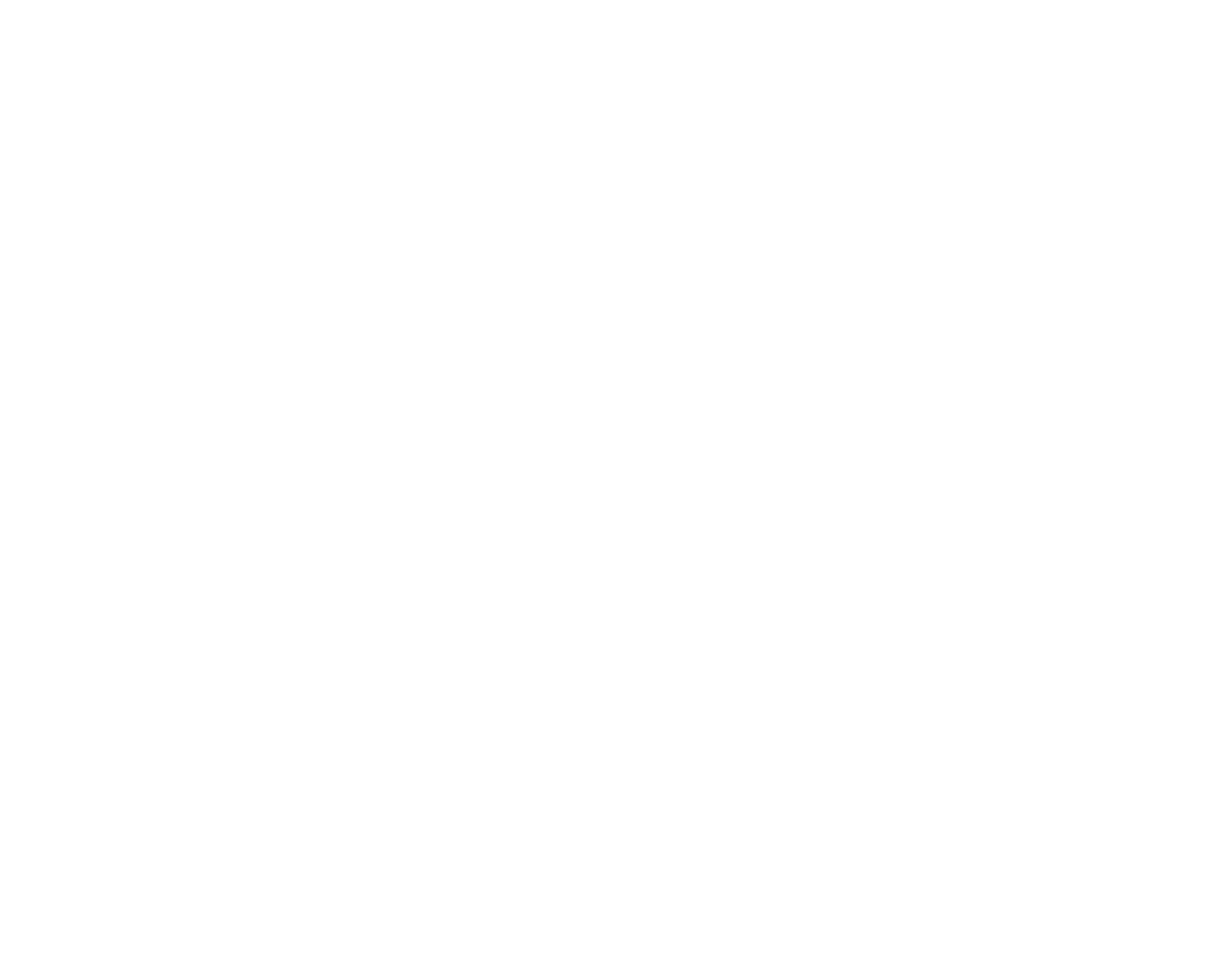
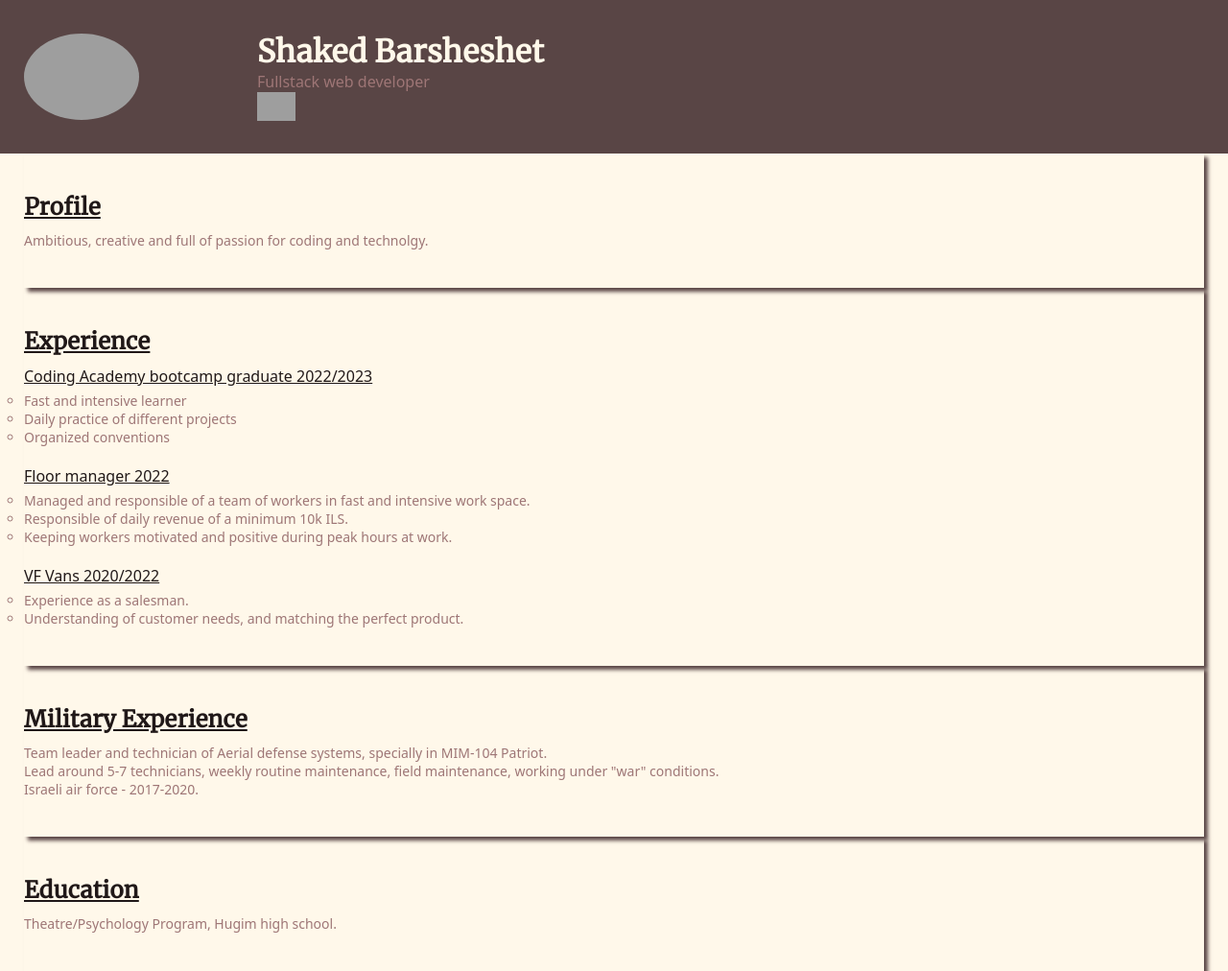
Before and after one commit to ShakedBar66t/CV, a plain HTML site: page index.html in a window 1280 px wide. Shown: the whole page at 96% size. Before the commit the page ends 800 px from the top, so only its background shows below. Drawn offline with Linux system fonts and the light colour scheme; grey boxes are pictures that could not be loaded.

Commit message:
Added cards, css, more details.

```diff
--- a/index.html
+++ b/index.html
@@ -1,12 +1,90 @@
 <!DOCTYPE html>
 <html lang="en">
+
 <head>
     <meta charset="UTF-8">
     <meta http-equiv="X-UA-Compatible" content="IE=edge">
     <meta name="viewport" content="width=device-width, initial-scale=1.0">
+    <link rel="stylesheet" href="style/main.css">
     <title>Shaked's CV</title>
 </head>
+
 <body>
+    <header>
+        <div class="flex align-center main-layout main-header">
+            <img src="https://res.cloudinary.com/drld1bejg/image/upload/v1675806856/E623A55E-F340-46D7-8CFA-19325C7D4275_rejfoa.jpg"
+                alt="Profile image" class="main-header-img">
+            <div class="flex column main-header-info">
+                <h1 class="main-header-name">Shaked Barsheshet</h1>
+                <div class="main-header-description">
+                    Fullstack web developer
+                </div>
+                <img src="https://res.cloudinary.com/drld1bejg/image/upload/v1675809061/developer_icon_zmm2ax.png"
+                    alt="Profile icon" class="main-header-icon">
+            </div>
+        </div>
+    </header>
+
+    <main>
+        <section class="main-layout card">
+            <h1 class="card-title">Profile</h1>
+            <p class="card-paragraph">
+                Ambitious, creative and full of passion for coding and technolgy.
+            </p>
+        </section>
+        <section class="main-layout card">
+            <h1 class="card-title">Experience</h1>
+            <ul class="card-list">
+                <li class="card-list-item">
+                    <h3 class="list-item-title">Coding Academy bootcamp graduate 2022/2023</h3>
+                    <ul>
+                        <li class="perk">Fast and intensive learner</li>
+                        <li class="perk">Daily practice of different projects</li>
+                        <li class="perk">Organized conventions</li>
+                    </ul>
+                </li>
+                <li class="card-list-item">
+                    <h3 class="list-item-title">Floor manager 2022</h3>
+                    <ul>
+                        <li class="perk">Managed and responsible of a team of workers in fast and intensive work space.
+                        </li>
+                        <li class="perk">Responsible of daily revenue of a minimum 10k ILS.</li>
+                        <li class="perk">Keeping workers motivated and positive during peak hours at work.</li>
+                    </ul>
+                </li>
+                <li class="card-list-item">
+                    <h3 class="list-item-title">VF Vans 2020/2022</h3>
+                    <ul>
+                        <li class="perk">Experience as a salesman.
+                        </li>
+                        <li class="perk">Understanding of customer needs, and matching the perfect product.</li>
+                    </ul>
+                </li>
+            </ul>
+        </section>
+        <section class="main-layout card">
+            <h1 class="card-title">Military Experience</h1>
+            <p class="card-paragraph">
+                Team leader and technician of Aerial defense systems, specially in MIM-104 Patriot.
+                <br>Lead around 5-7 technicians, weekly routine maintenance, field maintenance, working under "war" conditions.
+                <br>Israeli air force - 2017-2020.
+
+            </p>
+
+        </section>
+        <section class="main-layout card">
+            <h1 class="card-title">Education</h1>
+            <p class="card-paragraph">
+                Theatre/Psychology Program, Hugim high school.
+            </p>
+        </section>
+
+    </main>
+
+    <footer>
+
+    </footer>
 
 </body>
+
 </html>
--- /dev/null
+++ b/style/basic/base.css
@@ -0,0 +1,18 @@
+*{
+    padding: 0;
+    margin: 0;
+    box-sizing: border-box;
+}
+
+html {
+    font-family: system-ui, -apple-system, BlinkMacSystemFont, 'Segoe UI', Roboto, Oxygen, Ubuntu, Cantarell, 'Open Sans', 'Helvetica Neue', sans-serif;
+    color: var(--main-font-clr);
+}
+
+img {
+    width: 100%;
+}
+
+body {
+    background: var(--light-clr);
+}
--- /dev/null
+++ b/style/basic/helpers.css
@@ -0,0 +1,15 @@
+.flex {
+    display: flex;
+}
+
+.flex.column {
+    flex-direction: column;
+}
+
+.flex.align-center {
+    align-items: center;
+}
+
+.flex.justify-space-between{
+    justify-content: space-between;
+}
--- /dev/null
+++ b/style/basic/layout.css
@@ -0,0 +1,4 @@
+.main-layout {
+    margin: 0 auto;
+    max-width: calc(100% - 50px);
+}
--- /dev/null
+++ b/style/components/card.css
@@ -0,0 +1,40 @@
+.card {
+    padding: 40px 0;
+    box-shadow: 4px 4px 4px var(--darkest-clr);
+}
+
+.card .card-title{
+    font-family: merriweather;
+    font-weight: 700;
+    margin-block-end: 10px;
+    text-decoration: underline;
+}
+
+.card .card-paragraph {
+    font-size: 0.875em;
+    color: var(--mid-clr);
+}
+
+.card .card-list-item .perk {
+    font-size: 0.875em;
+    color: var(--mid-clr);
+}
+
+.card .card-list {
+    list-style: none;
+}
+
+.card .card-list-item {
+    margin-bottom: 20px;
+}
+
+.card .card-list :last-child {
+    margin-bottom: 0;
+}
+
+.card .card-list-item h3 {
+    margin-bottom: 5px;
+    text-decoration: underline;
+    font-weight: 400;
+    font-size: 16px;
+}
--- /dev/null
+++ b/style/components/header.css
@@ -0,0 +1,26 @@
+header {
+    background: var(--darkest-clr);
+}
+
+header .main-header {
+    height: 160px;
+}
+
+header .main-header .main-header-img {
+    width: 120px;
+    object-fit: cover;
+    border-radius: 50%;
+    margin-inline-end: 10%;
+}
+header .main-header .main-header-icon {
+    width: 40px;
+}
+
+header .main-header .main-header-name {
+    color: var(--light-clr);
+    font-family: merriweather;
+}
+
+header .main-header .main-header-description {
+    color: var(--mid-clr);
+}
--- /dev/null
+++ b/style/main.css
@@ -0,0 +1,16 @@
+/* SETUP */
+@import 'setup/vars.css';
+@import 'setup/typography.css';
+
+/* BASE */
+@import 'basic/base.css';
+@import 'basic/layout.css';
+@import 'basic/helpers.css';
+
+/* COMPONENTS */
+@import 'components/header.css';
+@import 'components/footer.css';
+@import 'components/card.css';
+
+/* MEDIA QUERY'S */
+@import 'mq/mq.css';
--- /dev/null
+++ b/style/setup/typography.css
@@ -0,0 +1,4 @@
+@font-face {
+    font-family: Merriweather;
+    src: url(/assets/fonts/Merriweather-Regular.ttf);
+}
--- /dev/null
+++ b/style/setup/vars.css
@@ -0,0 +1,8 @@
+:root{
+    --darkest-clr: #594545;
+    --dark-clr: #815B5B;
+    --mid-clr: #9E7676;
+    --light-clr: #FFF8EA;
+    --lightest-clr: #fbf7ed;
+    --main-font-clr: #201818;
+}
```
Also changed, not shown: assets/fonts/Merriweather-Regular.ttf (added).
